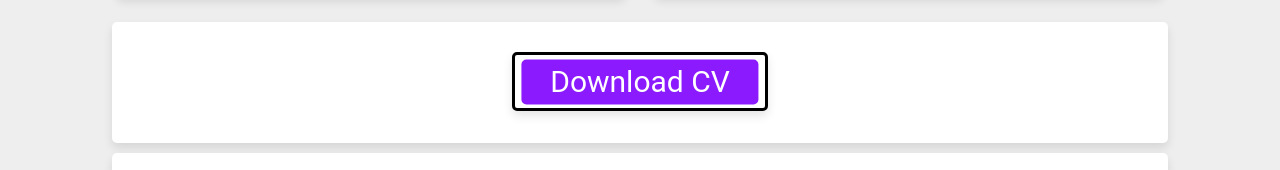
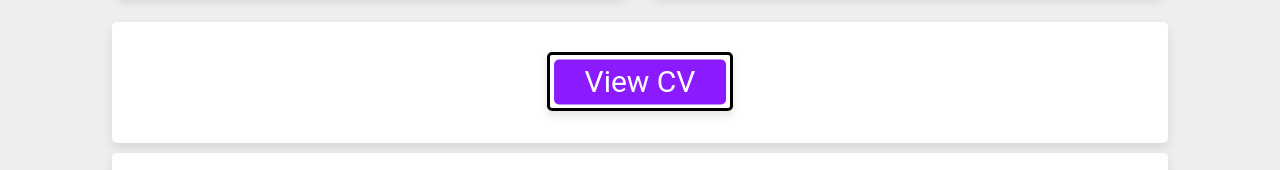
Before and after one commit to pratham-kapratwar/pratham-kapratwar.github.io, a plain HTML site: page index.html in a window 1280 px wide. Shown: the part 1295-1465 px from the top of the page. Drawn offline with nearby package versions, Linux system fonts and the light colour scheme.

Commit message:
Added Resume

```diff
--- a/index.html
+++ b/index.html
@@ -82,7 +82,7 @@
         </div>
     </div>
     <div class="download">
-        <a href="#" class="btn"> download CV </a>
+        <a href="Pratham's Resume.pdf" class="btn"> view CV </a>
     </div>
 
         <div class="download">
```
Also changed, not shown: 1 other file.
